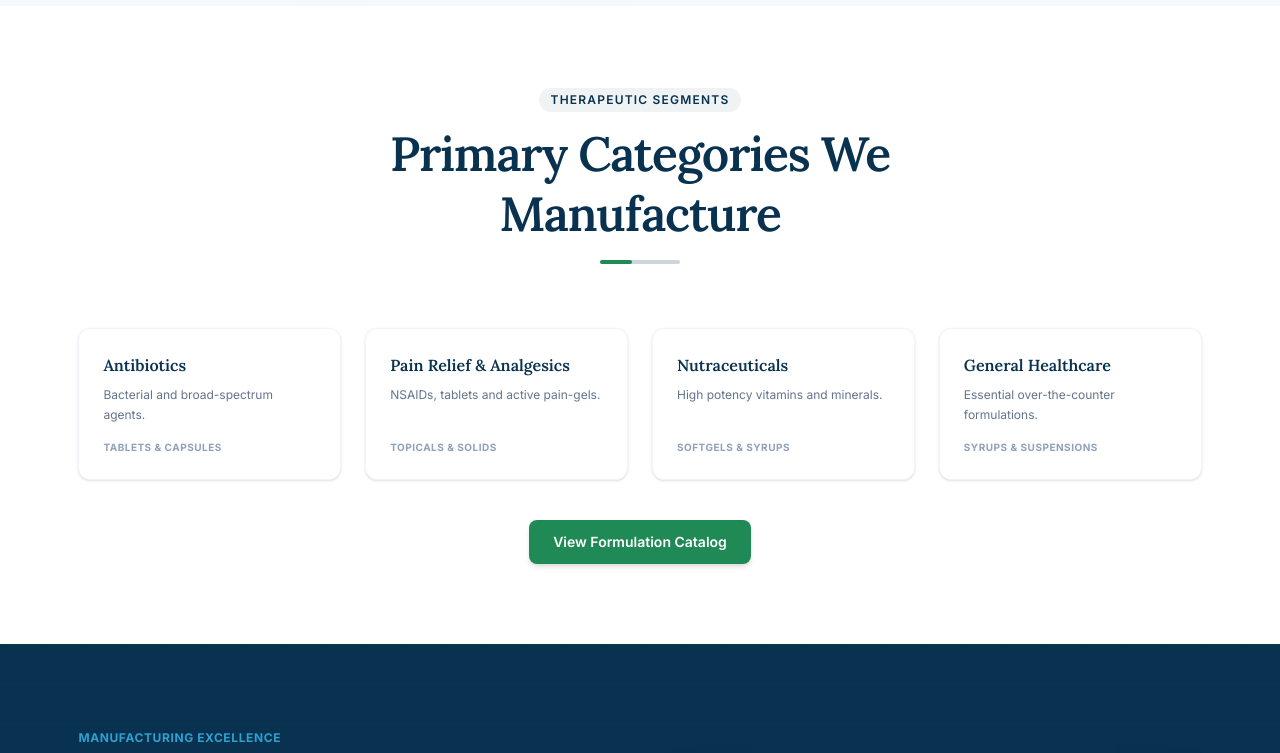
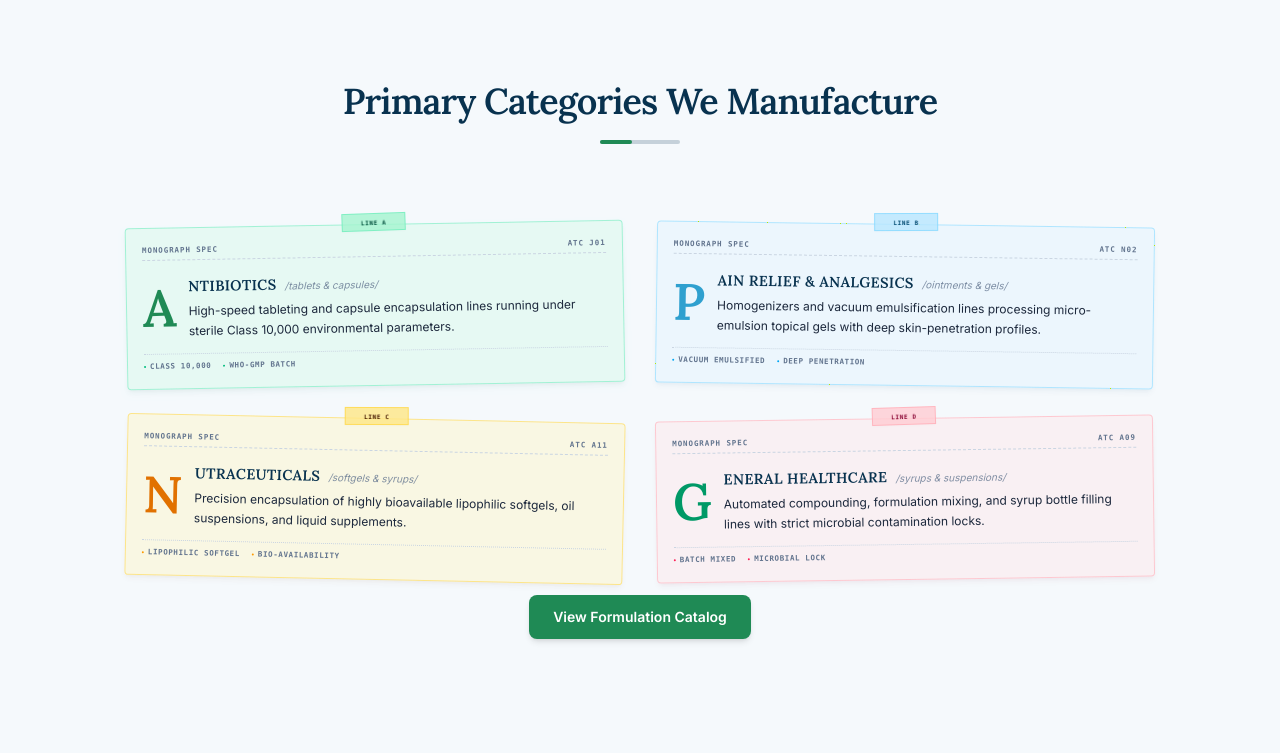
Before and after one commit to Smith-Dhande/CHK-MEDICUS, a React (Vite) app: page / in a window 1280 px wide. Shown: the part 2400-3153 px from the top of the page. Built offline with nearby package versions, Linux system fonts and the light colour scheme; a web font is replaced by a local one.

Commit message:
Changed the categories we manifacture section

```diff
--- a/src/components/shared/UI.jsx
+++ b/src/components/shared/UI.jsx
@@ -64,20 +64,17 @@ export const SectionTitle = ({ subtitle, title, alignment = 'center', light = fa
       variants={containerVariants}
     >
       {subtitle && (
-        <span className={`inline-block text-xs font-semibold tracking-widest uppercase mb-3 px-3 py-1 rounded-full ${
-          light ? 'bg-white/10 text-accent' : 'bg-primary/6 text-primary'
-        }`}>
+        <span className={`inline-block text-xs font-semibold tracking-widest uppercase mb-3 px-3 py-1 rounded-full ${light ? 'bg-white/10 text-accent' : 'bg-primary/6 text-primary'
+          }`}>
           {subtitle}
         </span>
       )}
-      <h2 className={`font-serif text-3xl md:text-4xl lg:text-5xl font-bold tracking-tight leading-tight ${
-        light ? 'text-white' : 'text-primary'
-      }`}>
+      <h2 className={`font-serif text-3xl md:text-4xl lg:text-4xl font-bold tracking-tight leading-tight ${light ? 'text-white' : 'text-primary'
+        }`}>
         {title}
       </h2>
-      <div className={`h-1 w-20 mt-4 rounded-full ${
-        alignment === 'left' ? 'mr-auto' : alignment === 'right' ? 'ml-auto' : 'mx-auto'
-      } ${light ? 'bg-white/30' : 'bg-primary/20'}`}>
+      <div className={`h-1 w-20 mt-4 rounded-full ${alignment === 'left' ? 'mr-auto' : alignment === 'right' ? 'ml-auto' : 'mx-auto'
+        } ${light ? 'bg-white/30' : 'bg-primary/20'}`}>
         <div className={`h-full w-8 rounded-full ${light ? 'bg-white' : 'bg-medical'}`}></div>
       </div>
     </motion.div>
--- a/src/pages/home/Home.jsx
+++ b/src/pages/home/Home.jsx
@@ -6,6 +6,144 @@ import { SEO, SectionTitle, AnimatedHeading, PrimaryButton, SecondaryButton, Car
 import { PRODUCTS, CERTIFICATIONS, NEWS } from '../../data/mockData.js';
 
 export default function Home() {
+  const CATEGORIES = [
+    {
+      atc: "ATC J01",
+      name: "Antibiotics",
+      form: "tablets & capsules",
+      description:
+        "High-speed tableting and capsule encapsulation lines running under sterile Class 10,000 environmental parameters.",
+      specs: ["Class 10,000", "WHO-GMP batch"],
+      color: "text-medical",
+    },
+    {
+      atc: "ATC N02",
+      name: "Pain Relief & Analgesics",
+      form: "ointments & gels",
+      description:
+        "Homogenizers and vacuum emulsification lines processing micro-emulsion topical gels with deep skin-penetration profiles.",
+      specs: ["Vacuum emulsified", "Deep penetration"],
+      color: "text-accent",
+    },
+    {
+      atc: "ATC A11",
+      name: "Nutraceuticals",
+      form: "softgels & syrups",
+      description:
+        "Precision encapsulation of highly bioavailable lipophilic softgels, oil suspensions, and liquid supplements.",
+      specs: ["Lipophilic softgel", "Bio-availability"],
+      color: "text-amber-600",
+    },
+    {
+      atc: "ATC A09",
+      name: "General Healthcare",
+      form: "syrups & suspensions",
+      description:
+        "Automated compounding, formulation mixing, and syrup bottle filling lines with strict microbial contamination locks.",
+      specs: ["Batch mixed", "Microbial lock"],
+      color: "text-emerald-600",
+    },
+  ];
+
+  function MonographEntry({ cat, idx }) {
+    const rest = cat.name.slice(1).toUpperCase();
+    const rotations = [
+      "rotate-[-1deg] hover:rotate-0 hover:-translate-y-0.5",
+      "rotate-[0.8deg] hover:rotate-0 hover:-translate-y-0.5",
+      "rotate-[1.2deg] hover:rotate-0 hover:-translate-y-0.5",
+      "rotate-[-0.8deg] hover:rotate-0 hover:-translate-y-0.5"
+    ];
+    const rotation = rotations[idx % rotations.length];
+
+    // Colorful themes for the sticky notes (darkened slightly for contrast)
+    const themes = [
+      {
+        bg: "bg-emerald-100/40 border-emerald-300/50 shadow-emerald-900/5 hover:shadow-emerald-900/10",
+        tape: "bg-emerald-200/80 border-emerald-300/60 text-emerald-900",
+        dot: "bg-emerald-500",
+      },
+      {
+        bg: "bg-sky-100/40 border-sky-300/50 shadow-sky-900/5 hover:shadow-sky-900/10",
+        tape: "bg-sky-200/80 border-sky-300/60 text-sky-900",
+        dot: "bg-sky-500",
+      },
+      {
+        bg: "bg-amber-100/45 border-amber-300/50 shadow-amber-900/5 hover:shadow-amber-900/10",
+        tape: "bg-amber-200/80 border-amber-300/60 text-amber-950",
+        dot: "bg-amber-500",
+      },
+      {
+        bg: "bg-rose-100/40 border-rose-300/50 shadow-rose-900/5 hover:shadow-rose-900/10",
+        tape: "bg-rose-200/80 border-rose-300/60 text-rose-900",
+        dot: "bg-rose-500",
+      }
+    ];
+    const theme = themes[idx % themes.length];
+
+    // Spec abbreviations or text to display on labeled tape
+    const tapeLabels = ["LINE A", "LINE B", "LINE C", "LINE D"];
+    const tapeLabel = tapeLabels[idx % tapeLabels.length];
+
+    return (
+      <div
+        className={`relative border p-3.5 md:p-4 rounded-sm shadow-md hover:shadow-xl transition-all duration-550 flex flex-col justify-between h-full min-h-0 select-none ${theme.bg} ${rotation}`}
+      >
+        {/* Matte Labeled Tape strip holding the card */}
+        <div className={`absolute -top-3 left-1/2 -translate-x-1/2 w-16 h-4.5 border shadow-[0_1px_1.5px_rgba(0,0,0,0.015)] backdrop-blur-[0.5px] rotate-[-1deg] z-20 flex items-center justify-center ${theme.tape}`}>
+          <span className="font-mono text-[6px] font-bold tracking-widest uppercase">
+            {tapeLabel}
+          </span>
+        </div>
+
+        {/* Technical Header */}
+        <div className="flex items-center justify-between mb-1.5 shrink-0 border-b border-dashed border-slate-300 pb-1">
+          <span className="text-[7.5px] font-mono uppercase tracking-[0.12em] text-slate-500 font-bold">
+            MONOGRAPH SPEC
+          </span>
+          <span className="text-[7.5px] font-mono uppercase tracking-[0.12em] text-slate-500 font-bold">
+            {cat.atc}
+          </span>
+        </div>
+
+        {/* Core Monograph Content (Float-free layout) */}
+        <div className="flex gap-3 flex-grow min-h-0 mt-1.5">
+          {/* Drop Cap Column */}
+          <div className="shrink-0 flex items-center justify-center">
+            <span className={`${cat.color} font-serif font-black text-[2.6rem] md:text-[3.2rem] leading-none`}>
+              {cat.name.charAt(0)}
+            </span>
+          </div>
+
+          {/* Text Column */}
+          <div className="flex-grow min-w-0 flex flex-col justify-center">
+            <div className="flex items-baseline flex-wrap gap-x-2">
+              <h3 className="font-serif font-bold text-primary tracking-wide text-[12.5px] md:text-[13.5px] lg:text-[14.5px]">
+                {rest}
+              </h3>
+              <span className="italic text-slate-500/80 text-[9.5px] md:text-[10px]">
+                /{cat.form}/
+              </span>
+            </div>
+            <p className="text-slate-650 text-[10.5px] md:text-xs leading-relaxed mt-1 font-normal line-clamp-2">
+              {cat.description}
+            </p>
+          </div>
+        </div>
+
+        {/* Technical Specs Footer */}
+        <div className="mt-2.5 pt-1.5 border-t border-dotted border-slate-300 flex flex-wrap gap-x-3 gap-y-0.5 shrink-0">
+          {cat.specs.map((spec) => (
+            <div key={spec} className="flex items-center gap-1">
+              <span className={`w-0.5 h-0.5 rounded-full ${theme.dot}`} />
+              <span className="text-[7.5px] uppercase tracking-[0.08em] text-slate-500 font-bold font-mono">
+                {spec}
+              </span>
+            </div>
+          ))}
+        </div>
+      </div>
+    );
+  }
   const containerVariants = {
     hidden: { opacity: 0 },
     visible: { opacity: 1, transition: { staggerChildren: 0.1 } }
@@ -423,29 +561,31 @@ export default function Home() {
       </section>
 
       {/* 4. Product Categories Preview */}
-      <section className="py-20 px-4 bg-white">
-        <div className="max-w-7xl mx-auto">
-          <SectionTitle subtitle="Therapeutic Segments" title="Primary Categories We Manufacture" />
-          <div className="grid grid-cols-2 md:grid-cols-4 gap-6">
-            {[
-              { title: 'Antibiotics', desc: 'Bacterial and broad-spectrum agents.', count: 'Tablets & Capsules' },
-              { title: 'Pain Relief & Analgesics', desc: 'NSAIDs, tablets and active pain-gels.', count: 'Topicals & Solids' },
-              { title: 'Nutraceuticals', desc: 'High potency vitamins and minerals.', count: 'Softgels & Syrups' },
-              { title: 'General Healthcare', desc: 'Essential over-the-counter formulations.', count: 'Syrups & Suspensions' }
-            ].map((cat, idx) => (
-              <Card key={idx} className="!p-6 flex flex-col justify-between group cursor-pointer hover:!border-medical/30">
-                <div>
-                  <h3 className="font-serif text-base font-bold text-primary group-hover:text-medical transition-colors mb-2">{cat.title}</h3>
-                  <p className="text-slate-500 text-xs leading-relaxed">{cat.desc}</p>
-                </div>
-                <span className="block text-[10px] font-bold text-slate-400 mt-4 tracking-wider uppercase">{cat.count}</span>
-              </Card>
+      <section className="relative h-auto md:h-[100dvh] md:min-h-[650px] lg:min-h-[750px] bg-slate-50/40 overflow-hidden flex flex-col justify-between py-12 md:py-0 px-4">
+        {/* Subtle blueprint grid overlay */}
+        <div className="absolute inset-0 bg-grid-pattern opacity-[0.02] pointer-events-none" />
+
+        {/* 10% Navigation Spacer */}
+        <div className="hidden md:block h-[10vh] shrink-0 w-full" />
+
+        {/* Main Content Area: 80% of remaining space (72vh) */}
+        <div className="h-auto md:h-[72vh] flex flex-col justify-between max-w-6xl mx-auto w-full relative z-10 py-2">
+          <SectionTitle title="Primary Categories We Manufacture" />
+
+          {/* Scientific taped cards grid: gap-6 for separation and rotations */}
+          <div className="grid grid-cols-1 md:grid-cols-2 gap-6 md:gap-8 h-auto md:h-[46vh] my-4">
+            {CATEGORIES.map((cat, idx) => (
+              <MonographEntry key={cat.name} cat={cat} idx={idx} />
             ))}
           </div>
-          <div className="text-center mt-10">
+
+          <div className="text-center shrink-0">
             <PrimaryButton to="/products">View Formulation Catalog</PrimaryButton>
           </div>
         </div>
+
+        {/* 18% Bottom Spacer */}
+        <div className="hidden md:block h-[18vh] shrink-0 w-full" />
       </section>
 
       {/* 5. Manufacturing Excellence Preview */}
```
